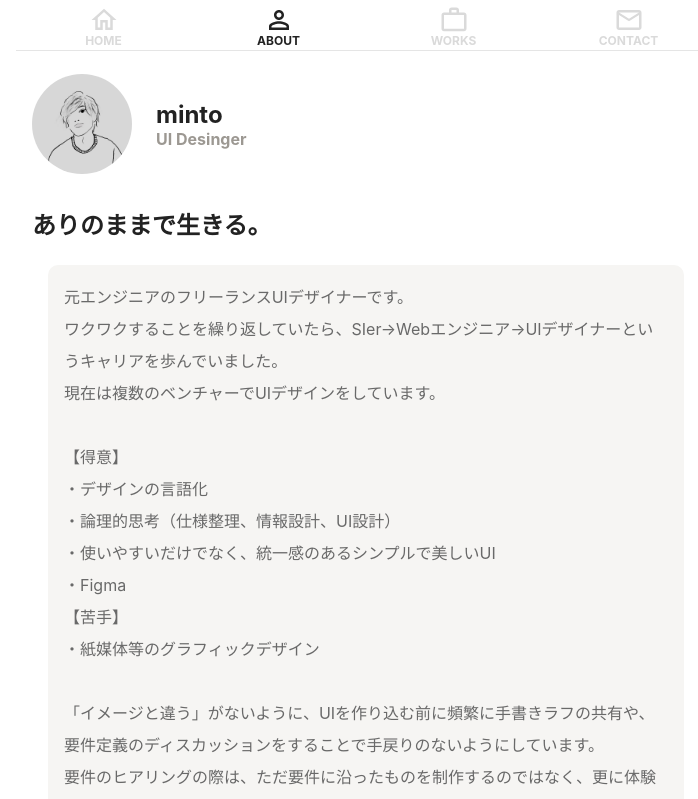
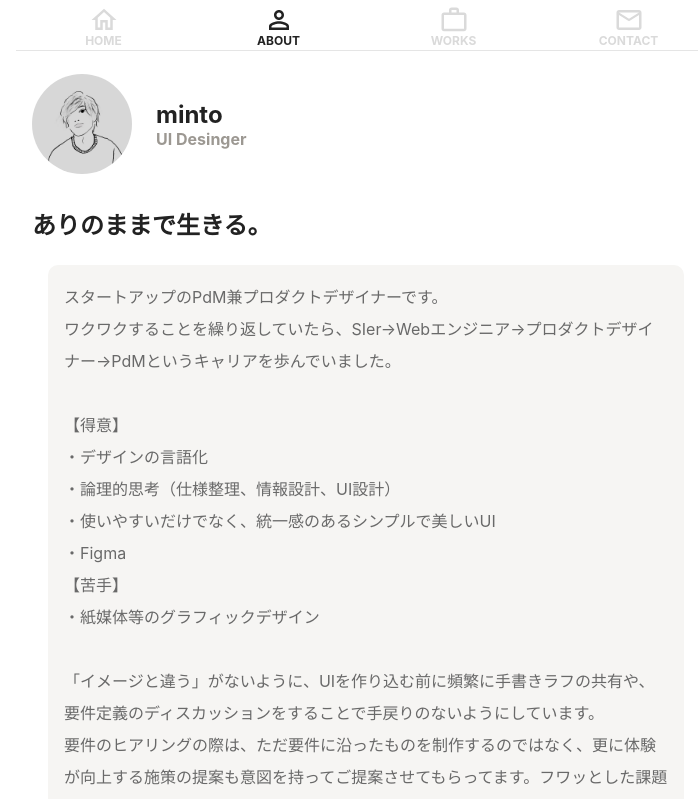
Before and after one commit to sai2017/chatbot-portfolio, a React (Create React App) app: page /about in a window 1280 px wide. Shown: the top 799 px of the page, without its empty margins (274-972 px from the left). Built offline with nearby package versions, Linux system fonts and the light colour scheme.

Commit message:
エラー回避と文言修正

```diff
--- a/package.json
+++ b/package.json
@@ -3,15 +3,17 @@
   "version": "0.1.0",
   "private": true,
   "dependencies": {
+    "@babel/core": "^7.26.7",
     "@testing-library/jest-dom": "^5.11.4",
     "@testing-library/react": "^11.1.0",
     "@testing-library/user-event": "^12.1.10",
     "@types/jest": "^26.0.15",
     "@types/node": "^12.20.55",
     "@types/react-router-dom": "^5.3.3",
+    "babel-preset-react-app": "^10.0.1",
     "react": "^17.0.2",
     "react-dom": "^17.0.2",
-    "react-router-dom": "^5.3.4",
+    "react-router-dom": "^6.29.0",
     "react-scripts": "^4.0.3",
     "spinners-react": "^1.0.10",
     "typescript": "^4.9.5",
--- a/src/components/About.tsx
+++ b/src/components/About.tsx
@@ -16,7 +16,7 @@ const About: React.FC = () => {
         </div>
         <div className='profile-title'>ありのままで生きる。</div>
         <div className='introduction-wrap'>
-          元エンジニアのフリーランスUIデザイナーです。<br/>ワクワクすることを繰り返していたら、SIer→Webエンジニア→UIデザイナーというキャリアを歩んでいました。<br/>現在は複数のベンチャーでUIデザインをしています。<br/><br/>【得意】<br/>
+          スタートアップのPdM兼プロダクトデザイナーです。<br/>ワクワクすることを繰り返していたら、SIer→Webエンジニア→プロダクトデザイナー→PdMというキャリアを歩んでいました。<br/><br/>【得意】<br/>
           ・デザインの言語化<br/>
           ・論理的思考（仕様整理、情報設計、UI設計）<br/>
           ・使いやすいだけでなく、統一感のあるシンプルで美しいUI<br/>
```
Also changed, not shown: 2 other files (tests, documents, lock files or other folders).
